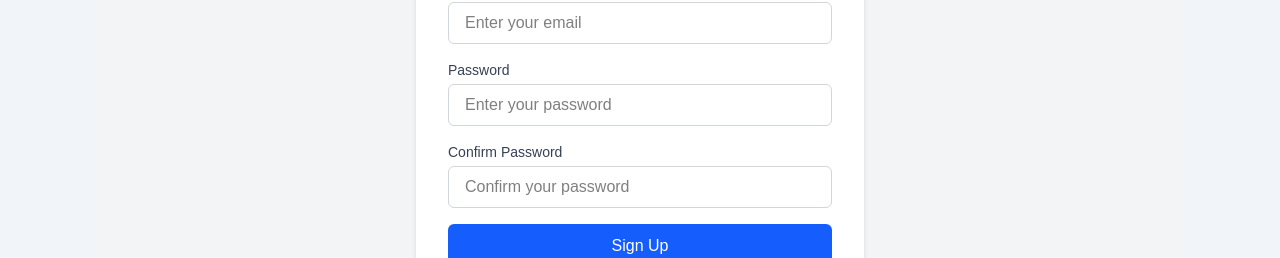
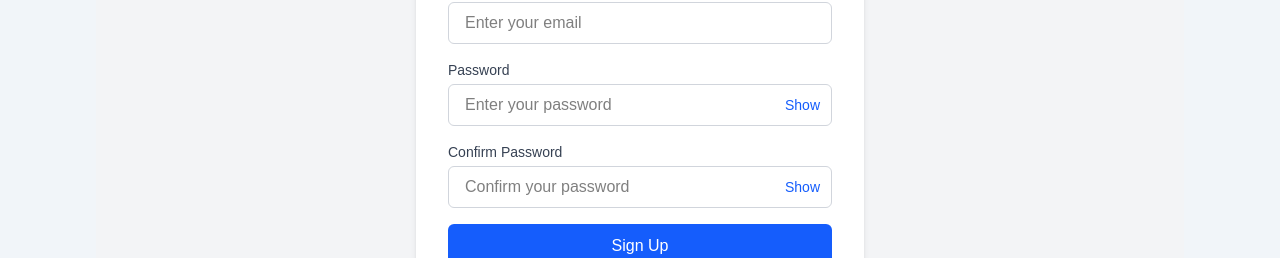
Before and after one commit to comfortmbah/task-manager, a React (Vite) app in the folder client/: page /register in a window 1280 px wide. Shown: the part 432-690 px from the top of the page. Built offline with nearby package versions, Linux system fonts and the light colour scheme.

Commit message:
Add password visibility toggle

```diff
--- a/client/src/pages/Login.jsx
+++ b/client/src/pages/Login.jsx
@@ -7,6 +7,8 @@
   const [email, setEmail] = useState("");
   const [password, setPassword] = useState("");
   const [error, setError] = useState("");
+  const [showPassword, setShowPassword] = useState(false);
+
   const navigate = useNavigate();
 
   const { login } = useAuth();
@@ -77,8 +79,9 @@
               Password
             </label>
 
+            <div className="relative">
               <input
-              type="password"
+                type={showPassword ? "text" : "password"}
                 id="password"
                 name="password"
                 placeholder="Enter your password"
@@ -87,6 +90,15 @@
                 className="w-full rounded-md border border-gray-300 px-4 py-2 outline-none transition
                 focus:border-blue-500 focus:ring-2 focus:ring-blue-200"
               />
+
+              <button
+                type="button"
+                onClick={() => setShowPassword(!showPassword)}
+                className="absolute right-3 top-1/2 -translate-y-1/2 text-sm font-medium text-blue-600 hover:text-blue-700"
+              >
+                {showPassword ? "Hide" : "Show"}
+              </button>
+            </div>
           </div>
 
           <button
--- a/client/src/pages/Register.jsx
+++ b/client/src/pages/Register.jsx
@@ -7,6 +7,8 @@
   const [formData, setFormData] = useState({ name: "", email: "", password: "", confirmPassword: "" });
   const [error, setError] = useState("");
   const [loading, setLoading] = useState(false);
+  const [showPassword, setShowPassword] = useState(false);
+  const [showConfirmPassword, setShowConfirmPassword] = useState(false);
 
   const { login } = useAuth();
   const navigate = useNavigate();
@@ -113,8 +115,9 @@
               Password
             </label>
 
+            <div className="relative">
               <input
-              type="password"
+                type={showPassword ? "text" : "password"}
                 id="password"
                 name="password"
                 placeholder="Enter your password"
@@ -123,6 +126,15 @@
                 className="w-full rounded-md border border-gray-300 px-4 py-2 outline-none transition
                 focus:border-blue-500 focus:ring-2 focus:ring-blue-200"
               />
+
+              <button
+                type="button"
+                onClick={() => setShowPassword(!showPassword)}
+                className="absolute right-3 top-1/2 -translate-y-1/2 text-sm font-medium text-blue-600 hover:text-blue-700"
+              >
+                {showPassword ? "Hide" : "Show"}
+              </button>
+            </div>
           </div>
 
           <div>
@@ -133,8 +145,9 @@
               Confirm Password
             </label>
 
+            <div className="relative">
               <input
-              type="password"
+                type={showConfirmPassword ? "text" : "password"}
                 id="confirmPassword"
                 name="confirmPassword"
                 placeholder="Confirm your password"
@@ -143,6 +156,15 @@
                 className="w-full rounded-md border border-gray-300 px-4 py-2 outline-none transition
                 focus:border-blue-500 focus:ring-2 focus:ring-blue-200"
               />
+
+              <button
+                type="button"
+                onClick={() => setShowConfirmPassword(!showConfirmPassword)}
+                className="absolute right-3 top-1/2 -translate-y-1/2 text-sm font-medium text-blue-600 hover:text-blue-700"
+              >
+                {showConfirmPassword ? "Hide" : "Show"}
+              </button>
+            </div>
           </div>
 
           <button
```
Lines whose indentation alone changed are shown as unchanged.
